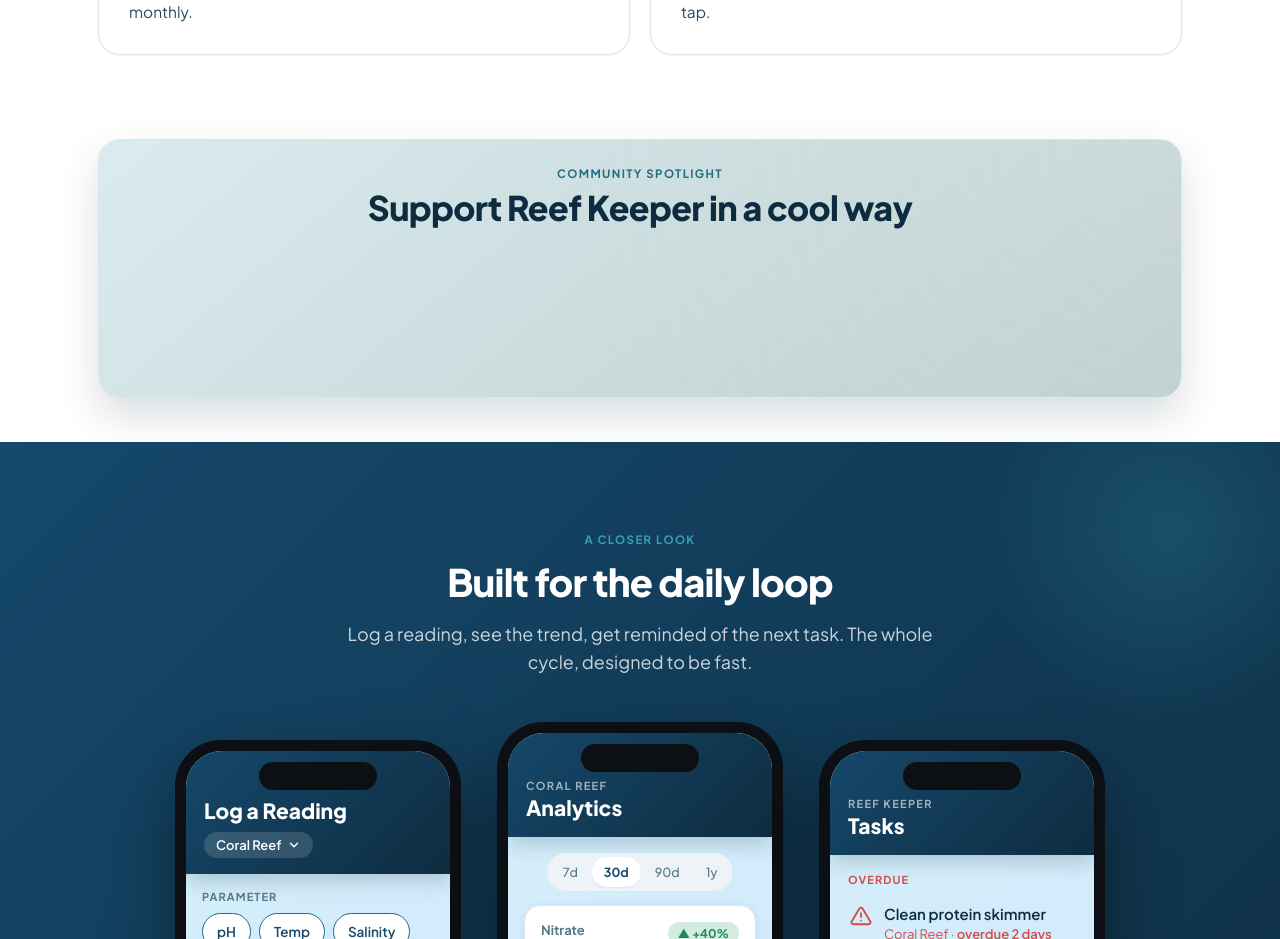
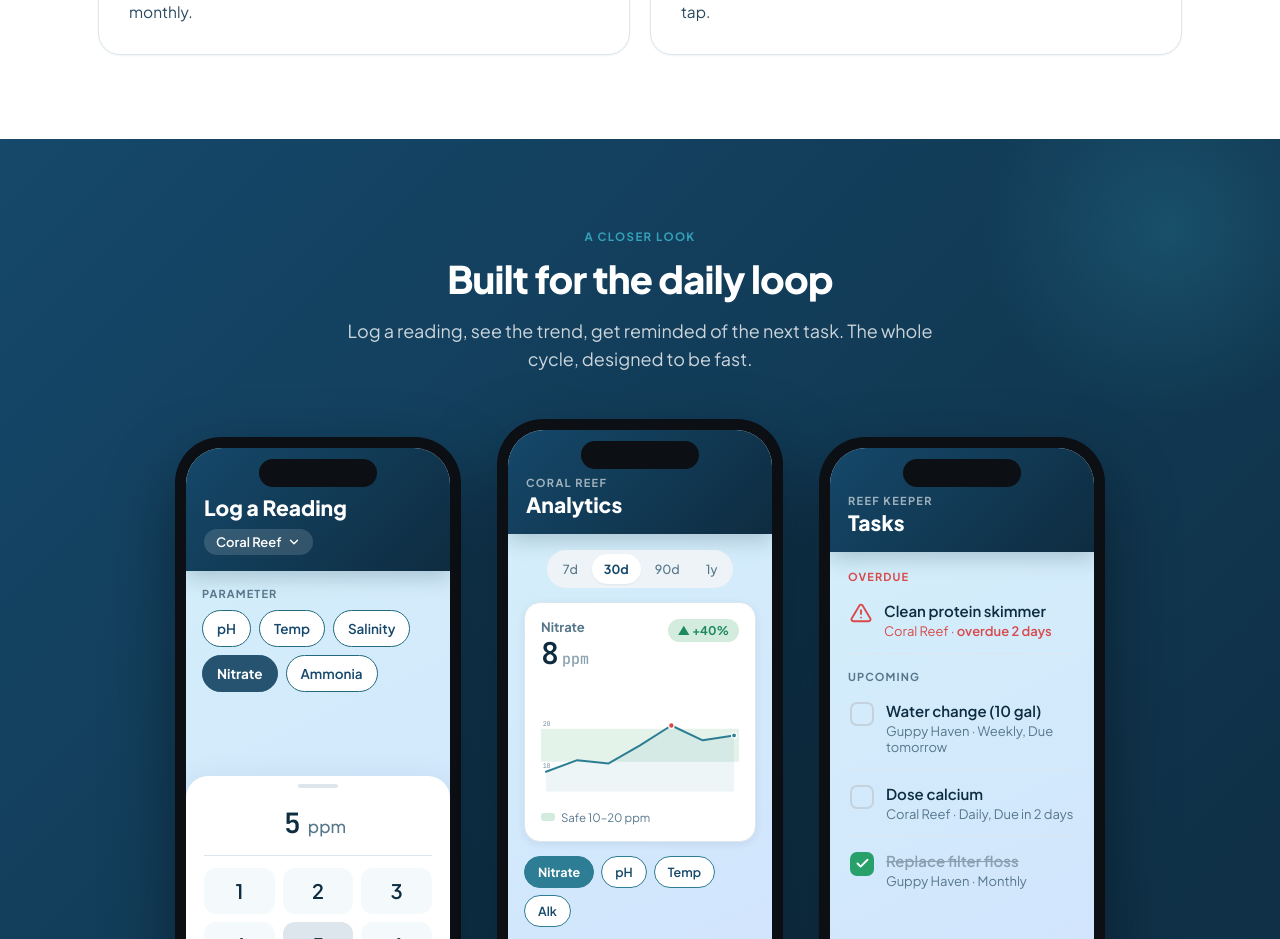
Before and after one commit to jmsalcido/reef-keeper-web, a React (Vite) app: page / in a window 1280 px wide. Shown: the part 1660-2599 px from the top of the page. Built offline with nearby package versions, Linux system fonts and the light colour scheme; no server answers; grey boxes are pictures that could not be loaded.

Commit message:
remove ad

```diff
--- a/src/pages/Landing.tsx
+++ b/src/pages/Landing.tsx
@@ -248,39 +248,6 @@
         </div>
       </section>
 
-      {/* FEATURED SPOT */}
-      <section style={{ margin: '0 auto', maxWidth: 1140, padding: '0 28px 44px' }}>
-        <div
-          style={{
-            position: 'relative',
-            display: 'flex',
-            flexDirection: 'column',
-            alignItems: 'center',
-            gap: 14,
-            padding: '26px 28px',
-            background: 'linear-gradient(140deg, rgba(11, 125, 151, 0.15), rgba(17, 78, 73, 0.28))',
-            border: '1px solid var(--border-divider)',
-            borderRadius: 'var(--radius-xl)',
-            boxShadow: 'var(--shadow-lg)',
-            backdropFilter: 'blur(4px)',
-            overflow: 'hidden',
-          }}
-        >
-          <div style={{ position: 'absolute', inset: 0, pointerEvents: 'none', background: 'radial-gradient(circle at 100% 0%, rgba(255,255,255,.12), transparent 56%)' }} />
-          <div style={{ position: 'relative', textAlign: 'center' }}>
-            <div style={{ ...overline, color: 'var(--teal-600)' }}>Community spotlight</div>
-            <h2 style={{ ...sectionH2, fontSize: 34, margin: '8px 0 0' }}>Support Reef Keeper in a cool way</h2>
-          </div>
-            <iframe
-              src="https://ad-swap.web.app/frame.html?site=6q5Ei3O50uIcWqFw5UPj"
-              title="Ad"
-              loading="lazy"
-              sandbox="allow-scripts allow-same-origin allow-popups"
-              style={{ border: 0, width: 300, height: 130, maxWidth: '100%' }}
-            />
-        </div>
-      </section>
-
       {/* APP SHOWCASE */}
       <section id="screens" style={{ position: 'relative', background: 'var(--color-header-gradient)', overflow: 'hidden' }}>
         <div style={{ position: 'absolute', top: -100, right: -80, width: 380, height: 380, borderRadius: 999, background: 'radial-gradient(circle,rgba(52,160,184,.22),transparent 70%)' }} />
```
